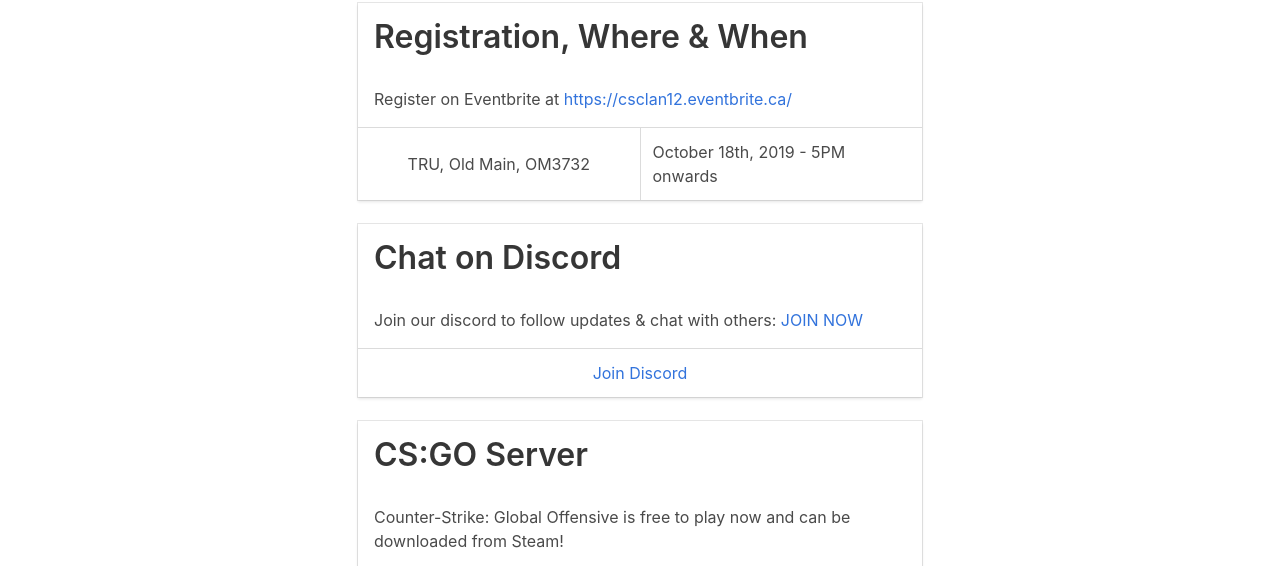
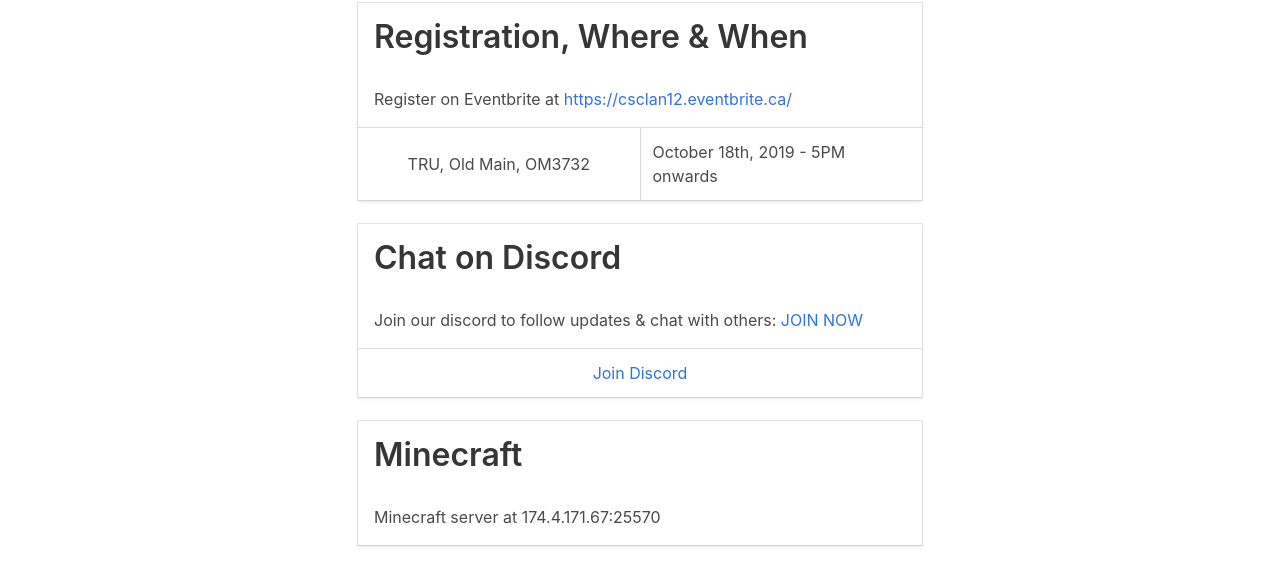
Before and after one commit to trucsclub/lanparty, a plain HTML site: page index.html in a window 1280 px wide. Shown: the part 213-779 px from the top of the page. Drawn offline with nearby package versions, Linux system fonts and the light colour scheme.

Commit message:
Minecraft

```diff
--- a/index.html
+++ b/index.html
@@ -92,7 +92,7 @@
                         </footer>
                     </div>
 
-                    <div class="card">
+                    <!-- <div class="card">
                         <div class="card-content">
                             <p class="title">
                                 CS:GO Server
@@ -119,6 +119,34 @@
                                 </span>
                             </p>
                         </footer>
+                    </div> -->
+
+                    <div class="card">
+                        <div class="card-content">
+                            <p class="title">
+                                Minecraft
+                            </p>
+                        </div>
+                        <div class="card-content">
+                            <div class="content">
+                                <p>Minecraft server at 174.4.171.67:25570</p>
+                                <!-- <p>To find our server, switch from "Official Matchmaking" in the dropdown to "Community
+                                    Server Browser" and search for "tru". Password for the server is also "tru".</p> -->
+                            </div>
+                        </div>
+                        <!-- <footer class="card-footer">
+                            <p class="card-footer-item">
+                                <span>
+                                    <a href="https://store.steampowered.com/app/730/CounterStrike_Global_Offensive/">Download
+                                        from Steam</a>
+                                </span>
+                            </p>
+                            <p class="card-footer-item">
+                                <span>
+                                    Server: diogenes.ferned.net Password: tru
+                                </span>
+                            </p>
+                        </footer> -->
                     </div>
 
                 </div>
```
